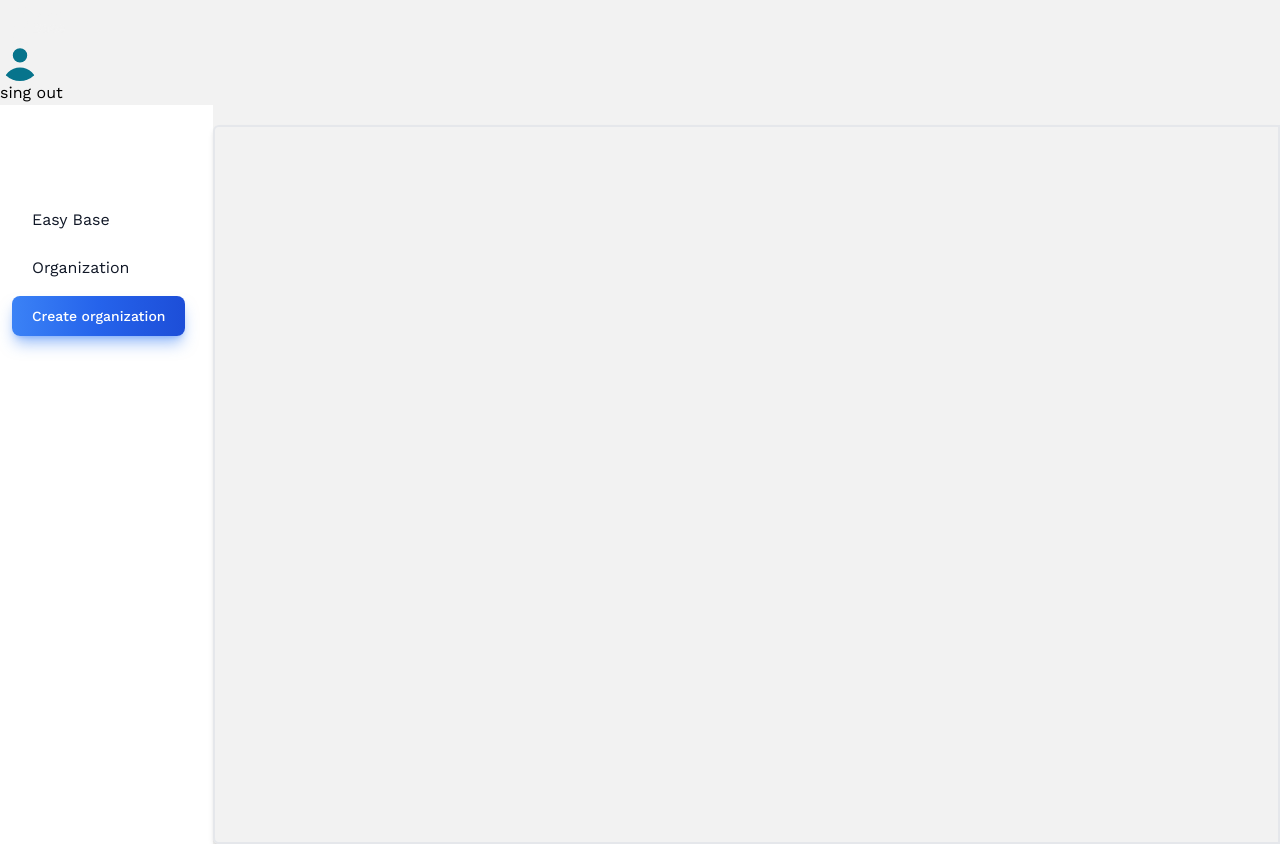
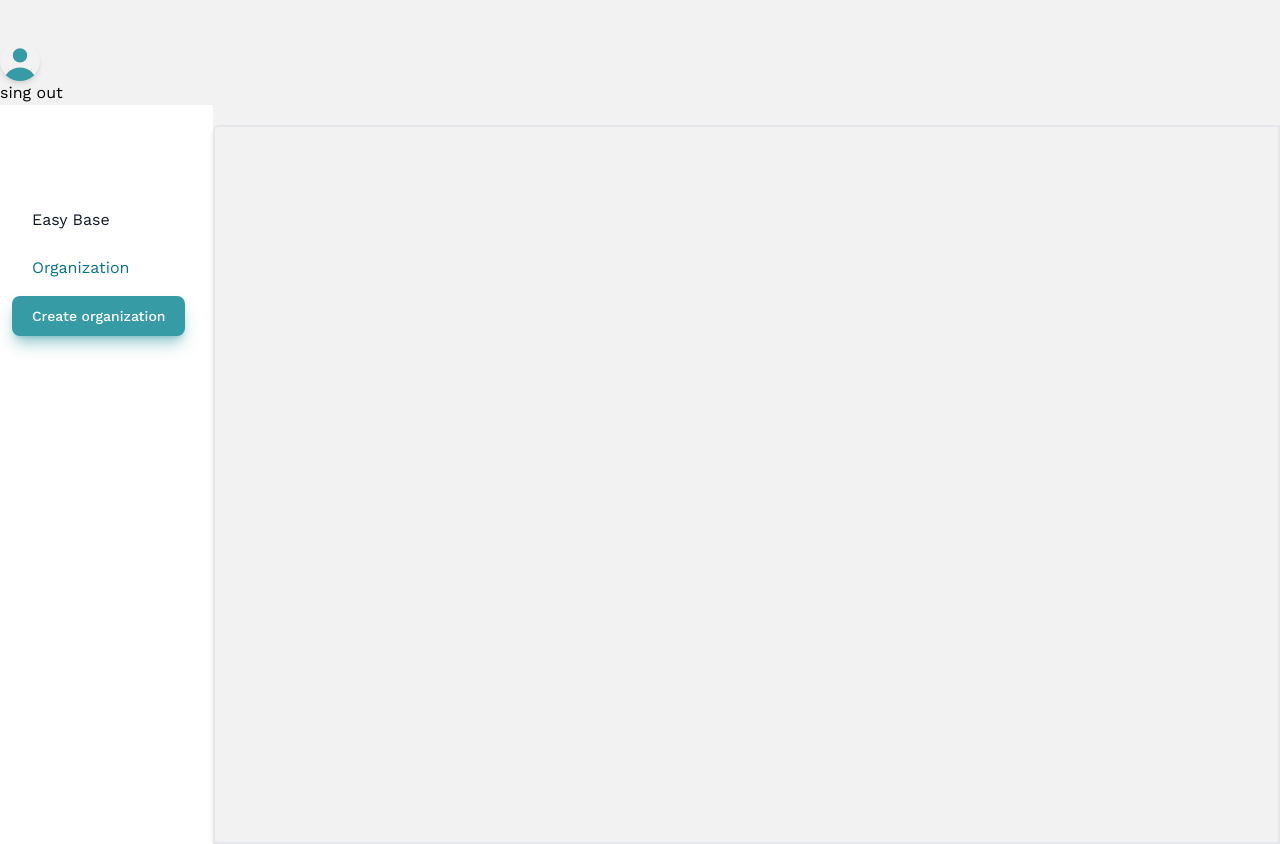
Before and after one commit to AntonLan/easy-base_NextJS, a Next.js app: page /organization in a window 1280 px wide. Built offline with nearby package versions, Linux system fonts and the light colour scheme; sample sign-in values are in the browser's storage.

Commit message:
refactoring style, fix email input

```diff
--- a/components/Header.tsx
+++ b/components/Header.tsx
@@ -6,6 +6,7 @@ import UserInitial from '@/components/UserInitial'
 import Image from 'next/image'
 import Logo from '@/assets/logo/Light Logo.svg'
 import style from '@/styles/Header.module.scss'
+import Link from 'next/link'
 
 interface HeaderProps {
 	authenticationStore?: AuthenticationStore
@@ -14,11 +15,13 @@ interface HeaderProps {
 const Header: FC<HeaderProps> = ({ authenticationStore }) => {
 	return (
 		<div className={style.header}>
-			<Image
-				src={Logo}
-				alt='Easy Base Logo'
-				width={73.5}
-				height={41}/>
+			<Link href={'/'}>
+				<Image
+					src={Logo}
+					alt='Easy Base Logo'
+					width={73.5}
+					height={41} />
+			</Link>
 			<div className={style.userWrapper}>
 				<UserInitial/>
 				<button onClick={authenticationStore?.singOut}>sing out</button>
--- a/components/SideBar.tsx
+++ b/components/SideBar.tsx
@@ -4,25 +4,32 @@ import style from '@/styles/SideBar.module.scss'
 import UserStore from '@/store/UserStore'
 import { inject, observer } from 'mobx-react'
 import InjectNames from '@/store/configuration/storeIdentifier'
-import CreateOrganizationModal from '@/components/modal/CreateOrganizationModal'
+import { useRouter } from 'next/router'
 
 interface SideBarProps {
 	userStore?: UserStore
 }
 
 
-const SideBar: FC<SideBarProps> = ({userStore}) => {
+const SideBar: FC<SideBarProps> = ({ userStore }) => {
+	const router = useRouter()
+	const currentRoute = router.pathname
+
 	return (
 		<div className={style.sidebarContainer}>
 			<div className={style.sidebar}>
 				<ul>
 					<li>
-						<Link href='/' className={style.navigation}>
+						<Link href='/' className={currentRoute !== '/'
+							? style.navigation
+							: style.navigationActive}>
 							<span>Easy Base</span>
 						</Link>
 					</li>
 					<li>
-						<Link href='/organization' className={style.navigation}>
+						<Link href='/organization' className={currentRoute !== '/organization'
+							? style.navigation
+							: style.navigationActive}>
 							<span>Organization</span>
 						</Link>
 					</li>
--- a/components/UserInitial.tsx
+++ b/components/UserInitial.tsx
@@ -14,7 +14,7 @@ const UserInitial: FC<UserInitialProps> = ({ userStore }) => {
 	return (
 		<div className={style.wrapper}>
 			<div className={style.icon}>
-				<svg fill='#07748C' viewBox='0 0 20 20'
+				<svg fill='#379BA6' viewBox='0 0 20 20'
 						 xmlns='http://www.w3.org/2000/svg'>
 					<path fillRule='evenodd' d={svgUtils.userInitSvgPath} clipRule='evenodd'></path>
 				</svg>
--- a/store/AuthenticationStore.ts
+++ b/store/AuthenticationStore.ts
@@ -24,7 +24,7 @@ class AuthenticationStore {
 
 	changeEmail = (e: ChangeEvent<HTMLInputElement>) => {
 		runInAction(() => {
-			this.email = e.target.value
+			this.email = e.target.value.toLowerCase()
 		})
 	}
 
--- a/styles/SideBar.module.scss
+++ b/styles/SideBar.module.scss
@@ -12,9 +12,7 @@
 
 
         .createBtn {
-          @apply text-white bg-gradient-to-r from-blue-500 via-blue-600 to-blue-700 hover:bg-gradient-to-br
-          focus:ring-4 focus:outline-none focus:ring-blue-300 dark:focus:ring-blue-800 shadow-lg shadow-blue-500/50
-          dark:shadow-lg dark:shadow-blue-800/80 font-medium rounded-lg text-sm px-5 py-2.5 text-center mr-2 mb-2;
+          @apply text-white bg-primary hover:bg-main shadow-lg shadow-primary/50 dark:shadow-lg dark:shadow-main/80 font-medium rounded-lg text-sm px-5 py-2.5 text-center mr-2 mb-2;
         }
 
         .navigation {
@@ -25,6 +23,19 @@
             @apply ml-3;
           }
         }
+
+        .navigationActive {
+          @apply flex items-center p-2 text-base font-normal text-main rounded-lg dark:text-white hover:bg-gray-100 dark:hover:bg-gray-700;
+
+
+          span {
+            @apply ml-3;
+          }
+        }
+
+        .navigation :active {
+          @apply text-main;
+        }
       }
     }
   }
--- a/styles/User.module.scss
+++ b/styles/User.module.scss
@@ -6,7 +6,7 @@
   }
 
   .icon {
-    @apply relative w-10 h-10 overflow-hidden bg-light-gray rounded-full dark:bg-gray-600;
+    @apply relative w-10 h-10 overflow-hidden bg-light-gray rounded-full dark:bg-gray-600 shadow-md;
 
     svg {
       @apply absolute w-12 h-12 text-gray-400 -left-1;
```
